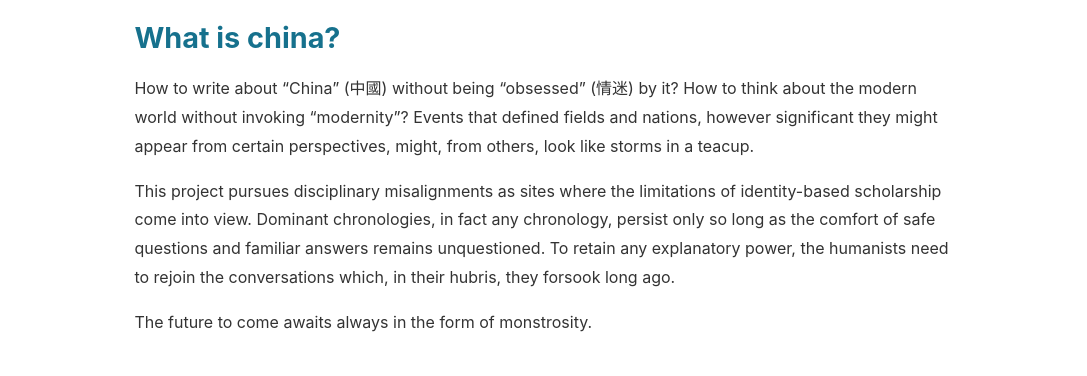
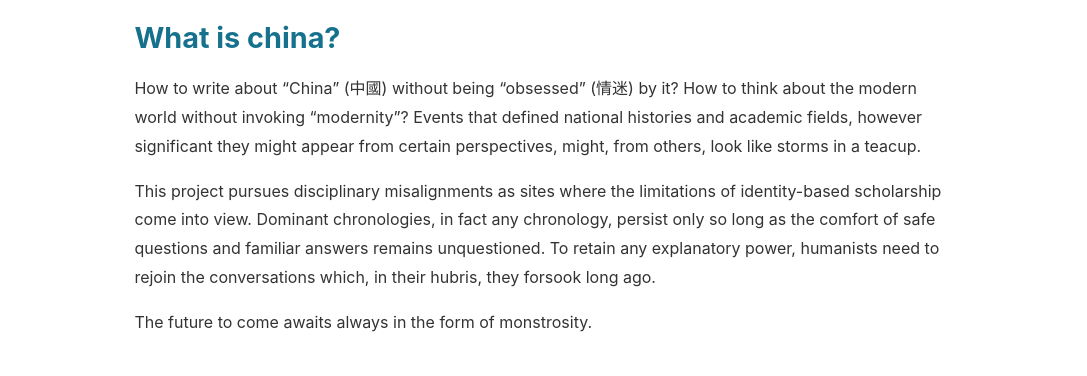
Before and after one commit to mcjkurz/qhchina, a Jekyll site: the page built from docs/index.md, in a window 1280 px wide. Shown: the part 1138-1514 px from the top of the page, without its empty margins (96-1183 px from the left). Built offline with Jekyll 4.4.1, drawn with Linux system fonts in a browser that asks for light colours.

Commit message:
change in main page

```diff
--- a/docs/index.md
+++ b/docs/index.md
@@ -43,9 +43,9 @@
 
 ## What is china?
 
-How to write about "China" (中國) without being "obsessed" (情迷) by it? How to think about the modern world without invoking "modernity"? Events that defined fields and nations, however significant they might appear from certain perspectives, might, from others, look like storms in a teacup.
+How to write about "China" (中國) without being "obsessed" (情迷) by it? How to think about the modern world without invoking "modernity"? Events that defined national histories and academic fields, however significant they might appear from certain perspectives, might, from others, look like storms in a teacup.
 
-This project pursues disciplinary misalignments as sites where the limitations of identity-based scholarship come into view. Dominant chronologies, in fact any chronology, persist only so long as the comfort of safe questions and familiar answers remains unquestioned. To retain any explanatory power, the humanists need to rejoin the conversations which, in their hubris, they forsook long ago.
+This project pursues disciplinary misalignments as sites where the limitations of identity-based scholarship come into view. Dominant chronologies, in fact any chronology, persist only so long as the comfort of safe questions and familiar answers remains unquestioned. To retain any explanatory power, humanists need to rejoin the conversations which, in their hubris, they forsook long ago.
 
 The future to come awaits always in the form of monstrosity.
 
```
